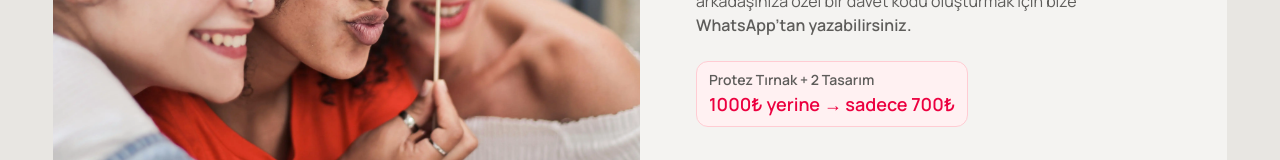
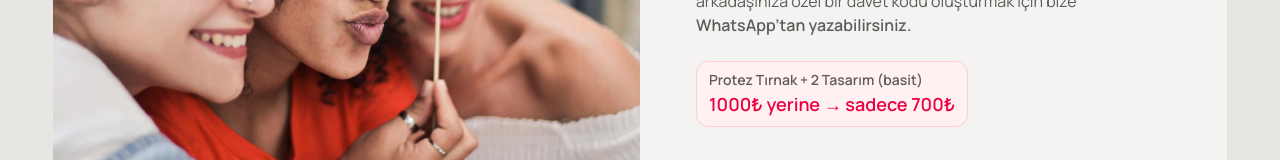
Before and after one commit to ruslanrahimov/rahimoff-nail-studio-react-app, a React (Vite) app: page / in a window 1280 px wide. Shown: the part 378-538 px from the top of the page. Built offline with nearby package versions, Linux system fonts and the light colour scheme.

Commit message:
fix promo description

```diff
--- a/src/data/hero.jsx
+++ b/src/data/hero.jsx
@@ -23,7 +23,7 @@
                                 <br />
                                 <br />
                                 <span className="inline-block rounded-xl border border-rose-200 bg-rose-50 px-3 py-2 text-sm max-md:text-xs">
-          <span className="font-semibold">Protez Tırnak + 2 Tasarım</span>
+                                        <span className="font-semibold">Protez Tırnak + 2 Tasarım (basit)</span>
                                         <br />
                                         <span className="font-semibold text-rose-600 text-lg">1000₺ yerine → sadece 700₺</span>
                                 </span>
```
Lines whose indentation alone changed are shown as unchanged.
